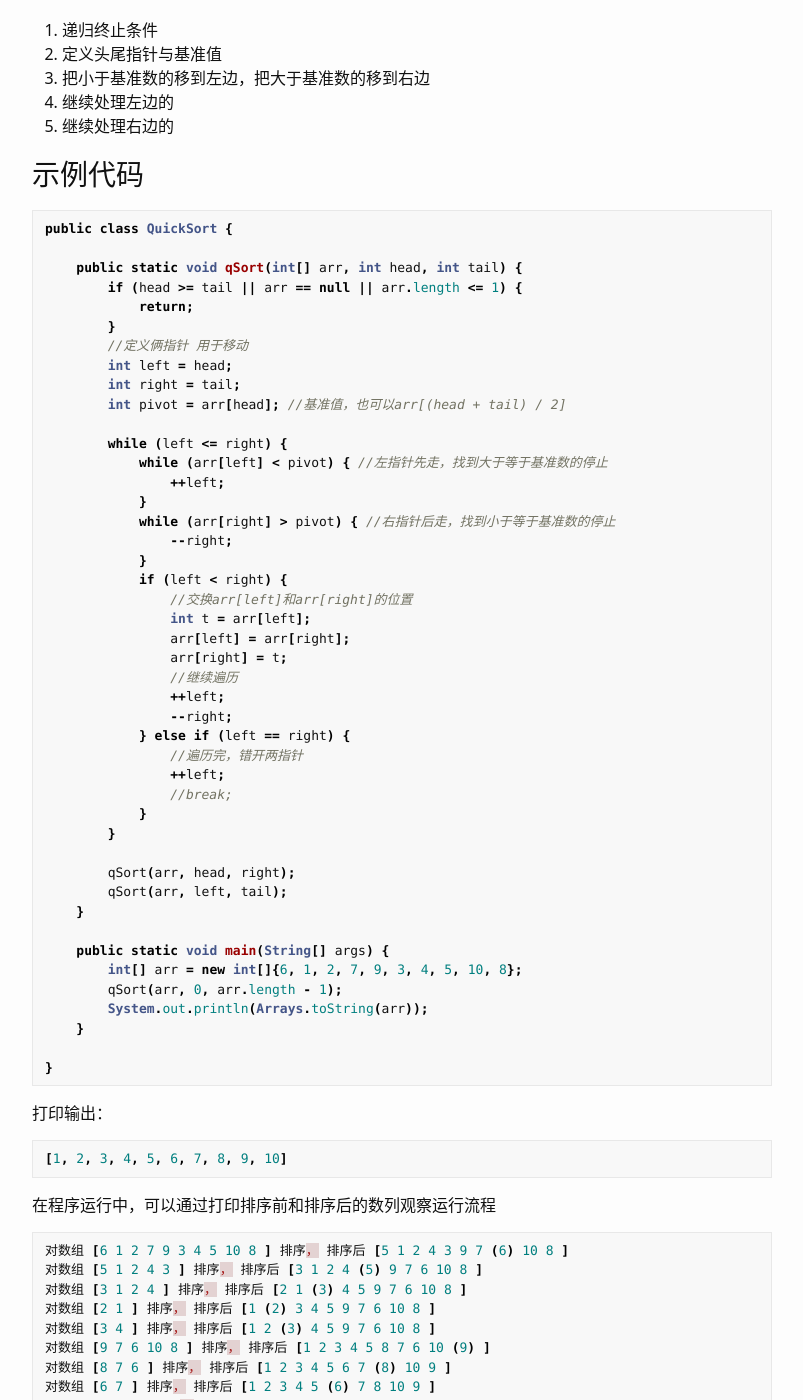
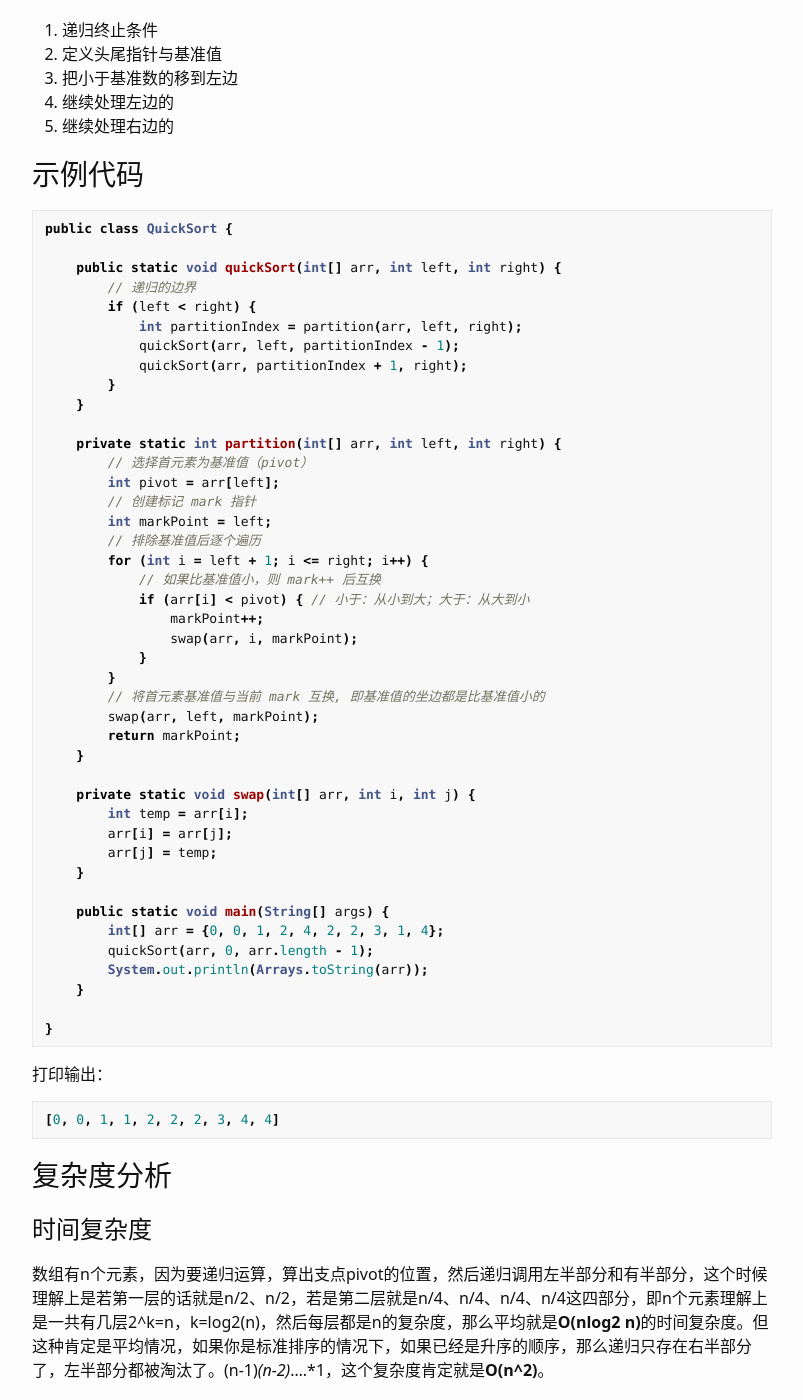
Before and after one commit to onblogss/onblogss.github.io, a Jekyll site: the page built from docs/_posts/2019/2019-08-17-算法题解快速排序算法.md, in a window 1280 px wide and 1400 px high, scrolled down 973 px. Shown: the whole window, without its empty margins (238-1041 px from the left). Built offline with Jekyll 4.4.1, drawn with Linux system fonts in a browser that asks for light colours; comment, search, counter and statistics services are not loaded; some of the changed text lies outside the part shown.

Commit message:
update 2019-08-17-算法题解快速排序算法.md

````diff
--- a/docs/_posts/2019/2019-08-17-算法题解快速排序算法维基百科版.md
+++ b/docs/_posts/2019/2019-08-17-算法题解快速排序算法.md
@@ -1,6 +1,6 @@
 ---
 layout: post
-title: 算法题解：快速排序算法（维基百科版）
+title: 算法题解：快速排序算法（单边指针）
 date: 2019-08-17 16:26:00
 author: 薛师兄
 tags: 算法
@@ -33,7 +33,7 @@ tags: 算法
 
 1. 递归终止条件
 2. 定义头尾指针与基准值
-3. 把小于基准数的移到左边，把大于基准数的移到右边
+3. 把小于基准数的移到左边
 4. 继续处理左边的
 5. 继续处理右边的
 
@@ -42,44 +42,42 @@ tags: 算法
 ```java
 public class QuickSort {
 
-    public static void qSort(int[] arr, int head, int tail) {
-        if (head >= tail || arr == null || arr.length <= 1) {
-            return;
+    public static void quickSort(int[] arr, int left, int right) {
+        // 递归的边界
+        if (left < right) {
+            int partitionIndex = partition(arr, left, right);
+            quickSort(arr, left, partitionIndex - 1);
+            quickSort(arr, partitionIndex + 1, right);
         }
-        //定义俩指针 用于移动
-        int left = head;
-        int right = tail;
-        int pivot = arr[head]; //基准值，也可以arr[(head + tail) / 2]
+    }
 
-        while (left <= right) {
-            while (arr[left] < pivot) { //左指针先走，找到大于等于基准数的停止
-                ++left;
-            }
-            while (arr[right] > pivot) { //右指针后走，找到小于等于基准数的停止
-                --right;
-            }
-            if (left < right) {
-                //交换arr[left]和arr[right]的位置
-                int t = arr[left];
-                arr[left] = arr[right];
-                arr[right] = t;
-                //继续遍历
-                ++left;
-                --right;
-            } else if (left == right) {
-                //遍历完，错开两指针
-                ++left;
-                //break;
+    private static int partition(int[] arr, int left, int right) {
+        // 选择首元素为基准值（pivot）
+        int pivot = arr[left];
+        // 创建标记 mark 指针
+        int markPoint = left;
+        // 排除基准值后逐个遍历
+        for (int i = left + 1; i <= right; i++) {
+            // 如果比基准值小，则 mark++ 后互换
+            if (arr[i] < pivot) { // 小于：从小到大；大于：从大到小
+                markPoint++;
+                swap(arr, i, markPoint);
             }
         }
+        // 将首元素基准值与当前 mark 互换, 即基准值的坐边都是比基准值小的
+        swap(arr, left, markPoint);
+        return markPoint;
+    }
 
-        qSort(arr, head, right);
-        qSort(arr, left, tail);
+    private static void swap(int[] arr, int i, int j) {
+        int temp = arr[i];
+        arr[i] = arr[j];
+        arr[j] = temp;
     }
 
     public static void main(String[] args) {
-        int[] arr = new int[]{6, 1, 2, 7, 9, 3, 4, 5, 10, 8};
-        qSort(arr, 0, arr.length - 1);
+        int[] arr = {0, 0, 1, 2, 4, 2, 2, 3, 1, 4};
+        quickSort(arr, 0, arr.length - 1);
         System.out.println(Arrays.toString(arr));
     }
 
@@ -89,21 +87,7 @@ public class QuickSort {
 打印输出：
 
 ```java
-[1, 2, 3, 4, 5, 6, 7, 8, 9, 10]
-```
-
-在程序运行中，可以通过打印排序前和排序后的数列观察运行流程
-
-```java
-对数组 [6 1 2 7 9 3 4 5 10 8 ] 排序， 排序后 [5 1 2 4 3 9 7 (6) 10 8 ]
-对数组 [5 1 2 4 3 ] 排序， 排序后 [3 1 2 4 (5) 9 7 6 10 8 ]
-对数组 [3 1 2 4 ] 排序， 排序后 [2 1 (3) 4 5 9 7 6 10 8 ]
-对数组 [2 1 ] 排序， 排序后 [1 (2) 3 4 5 9 7 6 10 8 ]
-对数组 [3 4 ] 排序， 排序后 [1 2 (3) 4 5 9 7 6 10 8 ]
-对数组 [9 7 6 10 8 ] 排序， 排序后 [1 2 3 4 5 8 7 6 10 (9) ]
-对数组 [8 7 6 ] 排序， 排序后 [1 2 3 4 5 6 7 (8) 10 9 ]
-对数组 [6 7 ] 排序， 排序后 [1 2 3 4 5 (6) 7 8 10 9 ]
-对数组 [10 9 ] 排序， 排序后 [1 2 3 4 5 6 7 8 9 (10) ]
+[0, 0, 1, 1, 2, 2, 2, 3, 4, 4]
 ```
 
 ## 复杂度分析
````
